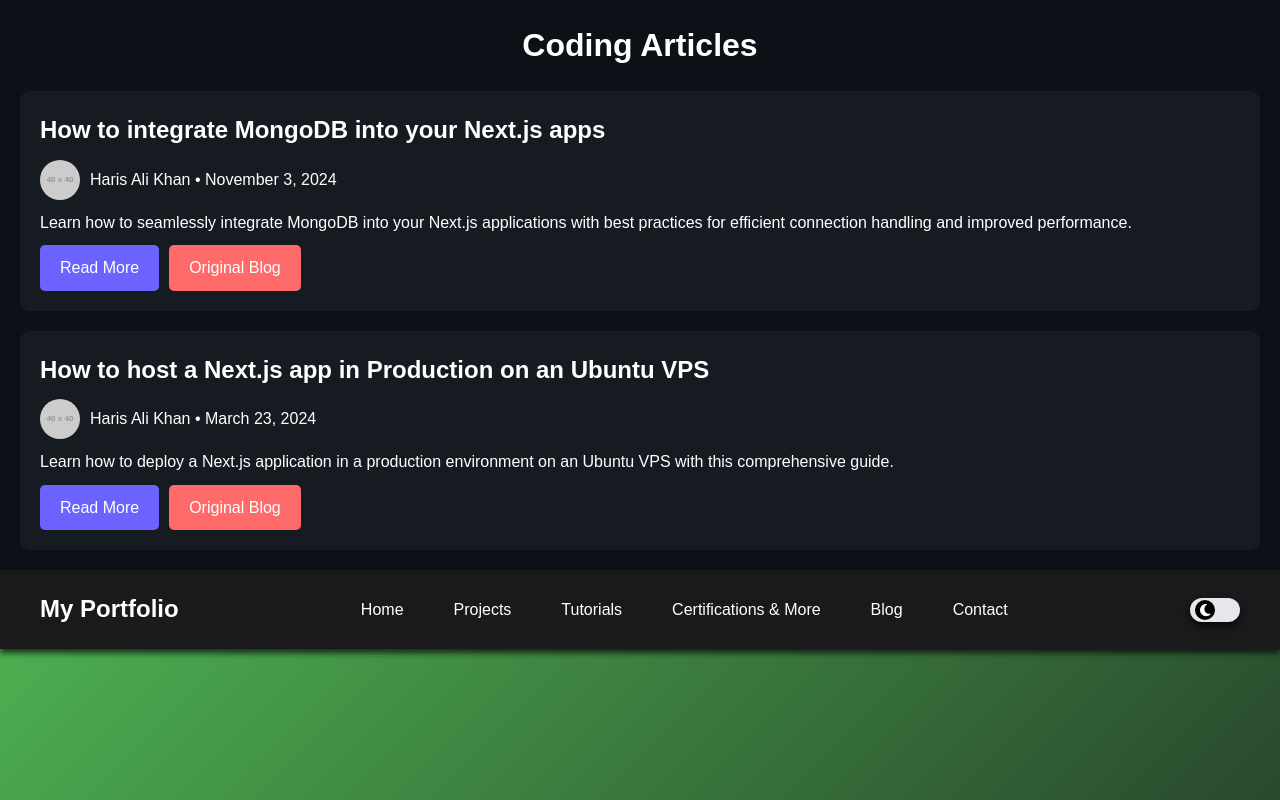
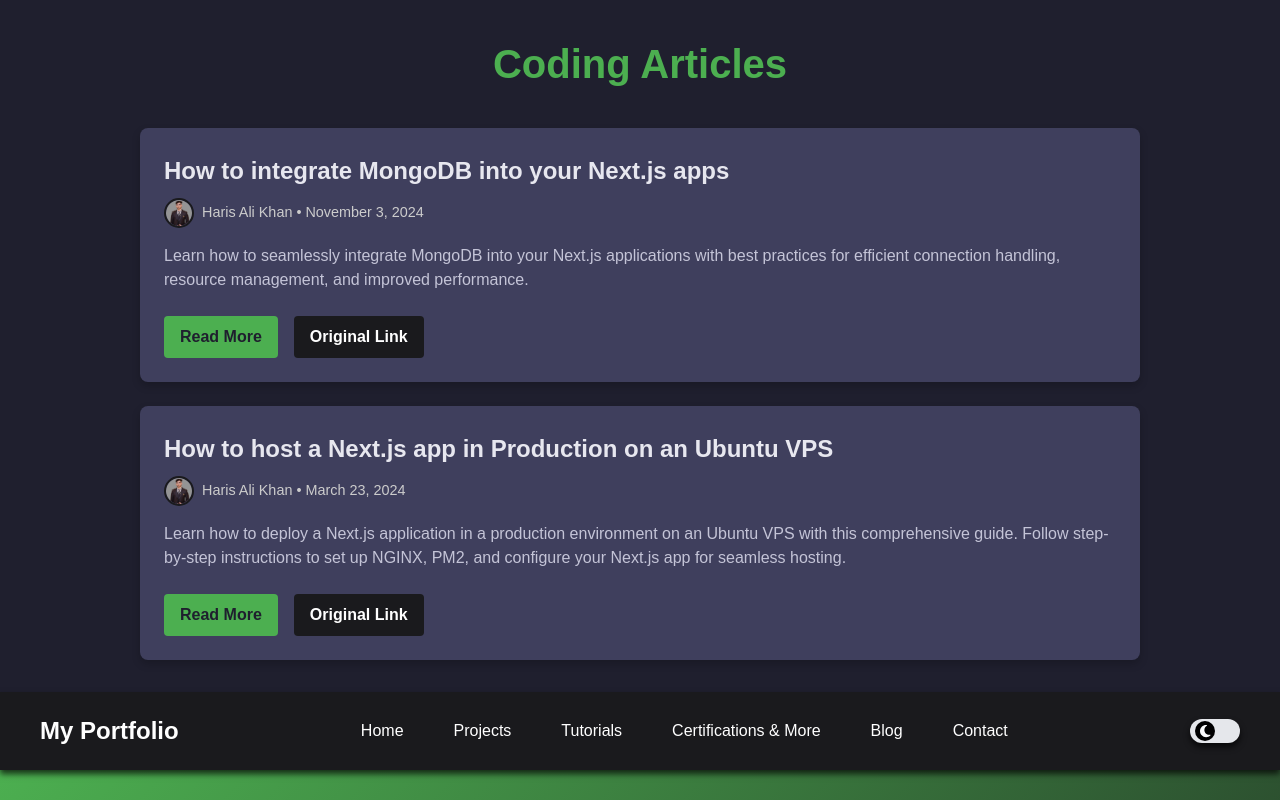
Before and after one commit to yashan0202/My-Portfolio, a React (Create React App) app in the folder portfolio/: page /blogs in a window 1280 px wide. Shown: the top 800 px of the page. Built offline with nearby package versions, Linux system fonts and the light colour scheme.

Commit message:
mod blog

```diff
--- a/portfolio/src/App.js
+++ b/portfolio/src/App.js
@@ -16,7 +16,7 @@ const App = () => {
     <div className="app">
       <Router>
        <Routes>
-        <Route path="/blogs" element={<BlogPage blogs={blogs} />} />
+        <Route path="/blogs" element={<BlogPage />} />
         {/* Add other routes here */}
        </Routes>
       </Router>
@@ -55,6 +55,4 @@ const blogs = [
     originalLink: "https://example.com/original-blog2",
   },
 ];
-
-
 export default App;
--- /dev/null
+++ b/portfolio/src/BlogPage.css
@@ -0,0 +1,104 @@
+/* Blog Page Styling */
+.blog-page {
+    padding: 2rem;
+    background-color: var(--background-color, #1f1f2e); /* Use your site-wide colors */
+    color: var(--text-color, #f4f4f4);
+  }
+
+  .blog-page-header {
+    font-size: 2.5rem;
+    font-weight: bold;
+    color: var(--primary-color, #f4ce14);
+    text-align: center;
+    margin-bottom: 2rem;
+  }
+
+  .blog-page-list {
+    display: flex;
+    flex-direction: column; /* Ensure cards are stacked vertically */
+    gap: 1.5rem; /* Add spacing between cards */
+    align-items: center; /* Center cards horizontally */
+  }
+
+  .blog-page-card {
+    background-color: var(--card-bg, #3f3f5d);
+    border-radius: 8px;
+    padding: 1.5rem;
+    width: 100%;
+    max-width: 1000px; /* Set a max width to limit the card size */
+    min-height: 200px; /* Set a minimum height to stretch the card */
+    box-shadow: 0px 4px 8px rgba(0, 0, 0, 0.2);
+    transition: transform 0.3s ease, box-shadow 0.3s ease;
+  }
+
+  .blog-page-card:hover {
+    transform: translateY(-5px);
+    box-shadow: 0px 8px 16px rgba(0, 0, 0, 0.3);
+  }
+
+  .blog-page-title {
+    font-size: 1.5rem;
+    color: #e7e7ef;
+    margin-bottom: 0.5rem;
+  }
+  .author-image {
+    width: 30px; /* Adjust the size as needed */
+    height: 30px;
+    border-radius: 50%; /* Makes the image circular */
+    margin-right: 0.5rem; /* Add spacing between the image and the text */
+    object-fit: cover; /* Ensures the image is properly cropped */
+    border: 2px solid var(--secondary-color, #c6e3d9); /* Optional: Add a border */
+    display: inline-block;
+    vertical-align: middle; /* Aligns with the author's name */
+  }
+
+
+  .blog-page-author {
+    font-size: 0.9rem;
+    color: var(--muted-text, #ccc);
+    margin-bottom: 1rem;
+  }
+
+  .blog-page-description {
+    font-size: 1rem;
+    line-height: 1.5;
+    color: #c4c4d7;
+    margin-bottom: 1.5rem;
+  }
+
+  .blog-page-buttons {
+    display: flex;
+    gap: 1rem;
+  }
+
+  .blog-page-btn {
+    padding: 0.5rem 1rem;
+    border: none;
+    border-radius: 4px;
+    text-decoration: none;
+    font-size: 1rem;
+    font-weight: bold;
+    text-align: center;
+  }
+
+  .blog-page-btn.btn-primary {
+    background-color: var(--primary-color, #f4ce14);
+    color: #1f1f2e;
+  }
+
+  .blog-page-btn.btn-secondary {
+    background-color: var(--secondary-color, #495e57);
+    color: white;
+  }
+
+  .blog-page-btn:hover {
+    opacity: 0.9;
+    cursor: pointer;
+  }
+
+  @media (max-width: 768px) {
+    .blog-page-list {
+      flex-direction: column;
+      align-items: center;
+    }
+  }
--- a/portfolio/src/BlogPage.js
+++ b/portfolio/src/BlogPage.js
@@ -1,52 +1,50 @@
 import React from "react";
+import "./BlogPage.css";
 
-const BlogPage = ({ blogs }) => {
+const blogs = [
+  {
+    title: "How to integrate MongoDB into your Next.js apps",
+    author: "Haris Ali Khan",
+    date: "November 3, 2024",
+    description:
+      "Learn how to seamlessly integrate MongoDB into your Next.js applications with best practices for efficient connection handling, resource management, and improved performance.",
+    readMoreLink: "#",
+    originalLink: "#",
+  },
+  {
+    title: "How to host a Next.js app in Production on an Ubuntu VPS",
+    author: "Haris Ali Khan",
+    date: "March 23, 2024",
+    description:
+      "Learn how to deploy a Next.js application in a production environment on an Ubuntu VPS with this comprehensive guide. Follow step-by-step instructions to set up NGINX, PM2, and configure your Next.js app for seamless hosting.",
+    readMoreLink: "#",
+    originalLink: "#",
+  },
+];
+
+const BlogPage = () => {
   return (
-    <div className="blog-page" style={{ padding: "20px", background: "#0d1117", color: "white" }}>
-      <h1 style={{ fontSize: "2rem", marginBottom: "20px", textAlign: "center" }}>Coding Articles</h1>
-      <div style={{ display: "flex", flexDirection: "column", gap: "20px" }}>
+    <div className="blog-page">
+      <h1 className="blog-page-header">Coding Articles</h1>
+      <div className="blog-page-list">
         {blogs.map((blog, index) => (
-          <div key={index} style={{ background: "#161b22", padding: "20px", borderRadius: "10px" }}>
-            <h2 style={{ fontSize: "1.5rem", marginBottom: "10px" }}>{blog.title}</h2>
-            <div style={{ display: "flex", alignItems: "center", marginBottom: "10px" }}>
+          <div className="blog-page-card" key={index}>
+            <h2 className="blog-page-title">{blog.title}</h2>
+              <div className="blog-page-author">
               <img
-                src={blog.authorImage}
-                alt={blog.author}
-                style={{ width: "40px", height: "40px", borderRadius: "50%", marginRight: "10px" }}
+              src="./pic.png"
+              alt="Author"
+              className="author-image"
               />
-              <p>
-                {blog.author} • <span>{blog.date}</span>
-              </p>
+            <span>{blog.author} • {blog.date}</span>
             </div>
-            <p style={{ marginBottom: "10px" }}>{blog.description}</p>
-            <div style={{ display: "flex", gap: "10px" }}>
-              <a
-                href={blog.readMoreLink}
-                target="_blank"
-                rel="noopener noreferrer"
-                style={{
-                  padding: "10px 20px",
-                  background: "#6c63ff",
-                  color: "white",
-                  textDecoration: "none",
-                  borderRadius: "5px",
-                }}
-              >
+            <p className="blog-page-description">{blog.description}</p>
+            <div className="blog-page-buttons">
+              <a href={blog.readMoreLink} className="blog-page-btn btn-primary">
                 Read More
               </a>
-              <a
-                href={blog.originalLink}
-                target="_blank"
-                rel="noopener noreferrer"
-                style={{
-                  padding: "10px 20px",
-                  background: "#ff6b6b",
-                  color: "white",
-                  textDecoration: "none",
-                  borderRadius: "5px",
-                }}
-              >
-                Original Blog
+              <a href={blog.originalLink} className="blog-page-btn btn-secondary">
+                Original Link
               </a>
             </div>
           </div>
--- a/portfolio/src/components/ContactForm.css
+++ b/portfolio/src/components/ContactForm.css
@@ -16,7 +16,7 @@
   form {
    max-width: 500px;
    margin: 0 auto;
-   background-color: var(--form-bg-color); /* Customizable background for form */
+   background-color: #3f3f5d; /* Customizable background for form */
    padding: 20px;
    border-radius: 8px;
    box-shadow: 0 4px 6px var(--shadow-color); /* Subtle shadow for modern look */
@@ -27,7 +27,7 @@
    display: block;
    margin-bottom: 10px;
    font-weight: 500;
-   color: var(--bg-color); /* Matches text color dynamically */
+   color: white; /*var(--bg-color) Matches text color dynamically */
    transition: color 0.3s;
   }
 
```
